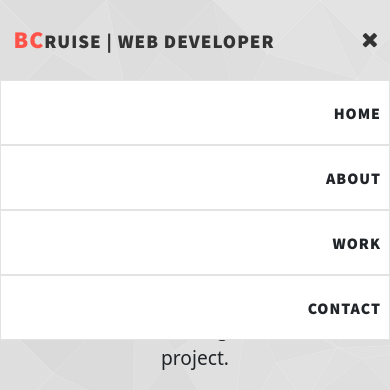
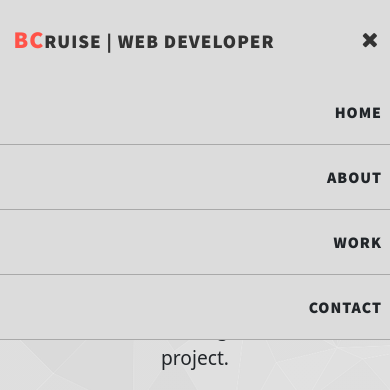
Before and after one commit to Bcruise/PortfolioSite, a React (Create React App) app: page /#/Projects in a window 390 px wide. Both pictures are taken after a click on the icon 370 px from the left and 40 px from the top of the page. Shown: the top 390 px of the page. Built offline with nearby package versions, Linux system fonts and the light colour scheme.

Commit message:
styling changes and changes to IndProject component

```diff
--- a/src/components/Dropdown.js
+++ b/src/components/Dropdown.js
@@ -3,14 +3,14 @@ import { Link } from 'react-router-dom';
 import '../css/Dropdown.css';
 
 
-function Dropdown(dropdownOn, setDropdownOn) {
+function Dropdown({setDropdownOn}) {
   return (
     <>
         <div class="col-12 dropdown-main">
-            <Link to="/"><div class="drop-down p-2" >HOME</div></Link>
-            <Link to="/About"><div class="select-option drop-down p-2" data-name="about">ABOUT</div></Link>
-            <Link to="/Projects"><div class="select-option drop-down p-2" data-name="work">WORK</div></Link>
-            <Link to="/Contact"><div class="select-option drop-down p-2" data-name="contact">CONTACT</div></Link>
+            <Link to="/"><div class="drop-down p-2" onClick={() => setDropdownOn(false)}>HOME</div></Link>
+            <Link to="/About"><div class="drop-down p-2" onClick={() => setDropdownOn(false)}>ABOUT</div></Link>
+            <Link to="/Projects"><div class="drop-down p-2" onClick={() => setDropdownOn(false)}>WORK</div></Link>
+            <Link to="/Contact"><div class="drop-down p-2" onClick={() => setDropdownOn(false)}>CONTACT</div></Link>
         </div>
     </>
   );
--- a/src/components/Footer.js
+++ b/src/components/Footer.js
@@ -1,4 +1,5 @@
 import '../css/Footer.css';
+import CV from "../files/BenCruise'sCV.docx";
 
 function Footer() {
   return (
@@ -18,8 +19,8 @@ function Footer() {
                             </a>
                         </div>
                         <div className="right m-1">
-                          <a href="../files/Ben Cruise's CV.docx">
-                            <i className="fa fa-file"></i>NOTWORKING!!!!!!!!!!!!!!!!!!!!!!!!!!!!!!!!!!!!!!!!!!!!!
+                          <a href={CV} download>
+                            <i className="fa fa-file"></i>
                           </a>
                         </div>
                     </div>
--- a/src/components/IndProject.js
+++ b/src/components/IndProject.js
@@ -1,23 +1,22 @@
 import React from 'react';
 import '../css/IndProject.css';
 
-
-function IndProject(project) {
+function IndProject({project}) {
         return (<div className="ind-project">
                     <div className="ind-sub-div col-11 my-3 row">
                         <div className="col-lg-6 col-md-12 image-side">
-                            <img alt={project.project.title}></img>
+                            <img alt={project.title}></img>
                         </div>
                         <div className="col-lg-6 col-md-12 p-5 details-side">
-                            <span className="project-details-title">{project.project.title}</span>
+                            <span className="project-details-title">{project.title}</span>
                             <div className="project-details">
-                                <p className="col-12">{project.project.description}</p>
+                                <p className="col-12">{project.description}</p>
                             </div>
                             <div class="buttons-div">
-                                <a class="col-6" href={project.project.gitHubPagesURL}>
+                                <a class="col-6" href={project.gitHubPagesURL}>
                                     <button class="case-study-button p-2">Case Study</button>
                                 </a>
-                                <a class="col-6" href={project.project.gitHubRepoURL}>
+                                <a class="col-6" href={project.gitHubRepoURL}>
                                     <button class="gitHub-repo-button p-2">GitHub Repo</button>
                                 </a>
                             </div>
--- a/src/components/Navbar.js
+++ b/src/components/Navbar.js
@@ -43,7 +43,7 @@ function Navbar() {
             }}>
           </i>}
       </nav>
-      {dropdownOn && <Dropdown dropdownOn={dropdownOn} setDropdownOn={setDropdownOn}/>}
+      {dropdownOn && <Dropdown setDropdownOn={setDropdownOn}/>}
     </>
   );
 }
--- a/src/css/Dropdown.css
+++ b/src/css/Dropdown.css
@@ -1,6 +1,5 @@
 .dropdown-main {
-    flex-direction: column;
-    background-color: white;
+    background-color: rgb(220,220,220);
     width: 100%;
     margin-bottom: 2rem;
     position: fixed;
@@ -18,12 +17,12 @@
 }
 
 .drop-down {
-    border: 1px solid rgba(220,220,220,0.8);
+    border-bottom: 1px solid darkgray;
     height: 65px;
-    display: flex;
+    display: none;
     flex-direction: column;
     justify-content: center;
-    background-color: white;
+    background-color: rgb(220,220,220);
     align-items: flex-end;
     cursor: pointer;
     font-family: var(--SourceSansPro);
@@ -40,3 +39,10 @@ a:hover, a:visited, a:link, a:active {
 .drop-down:hover {
     animation: name 1s forwards 1;
 }
+
+@media (max-width: 768px) {
+    .drop-down {
+        display: flex;
+    }
+
+}
--- a/src/css/Navbar.css
+++ b/src/css/Navbar.css
@@ -92,4 +92,8 @@ nav {
         display: unset;
     }
 
+    nav {
+        background-color: rgb(220,220,220);
+    }
+
 }
```
Also changed, not shown: src/css/App.css (line endings or trailing spaces), 1 other file (tests, documents, lock files or other folders).
